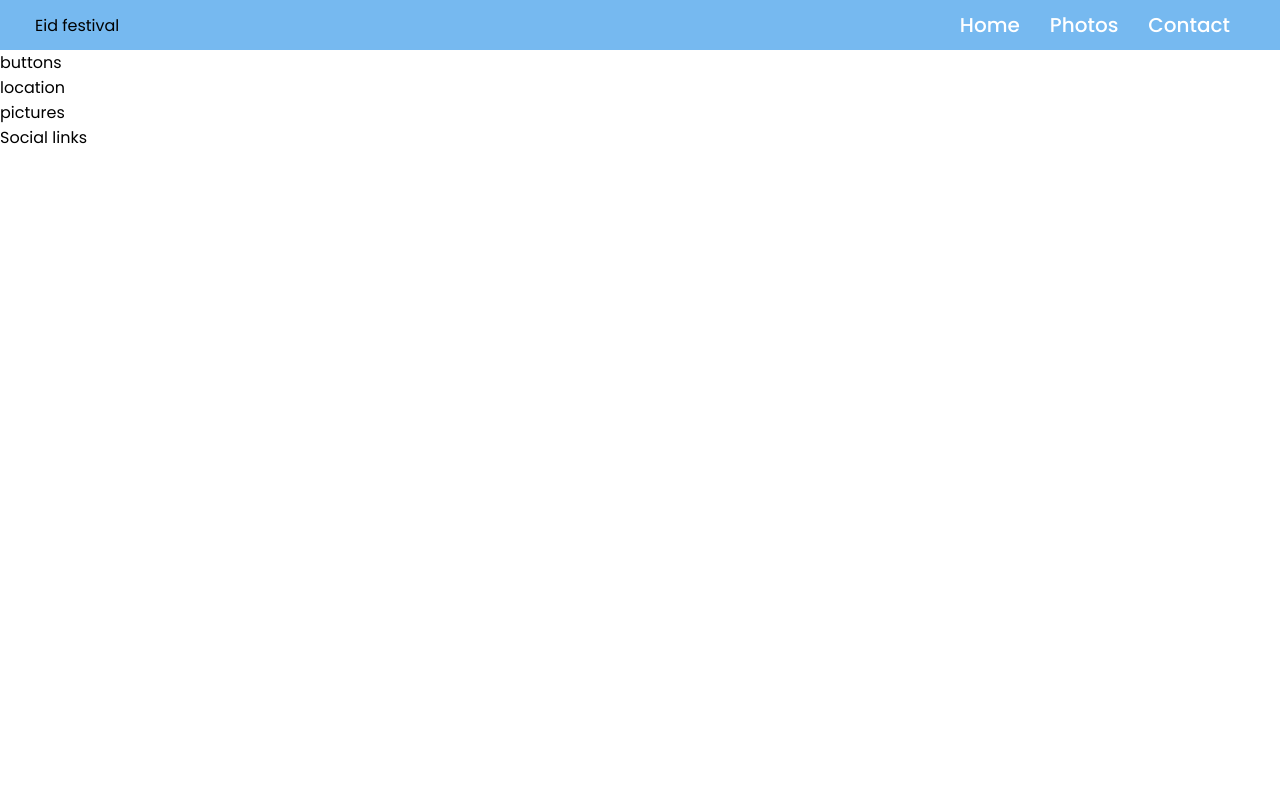
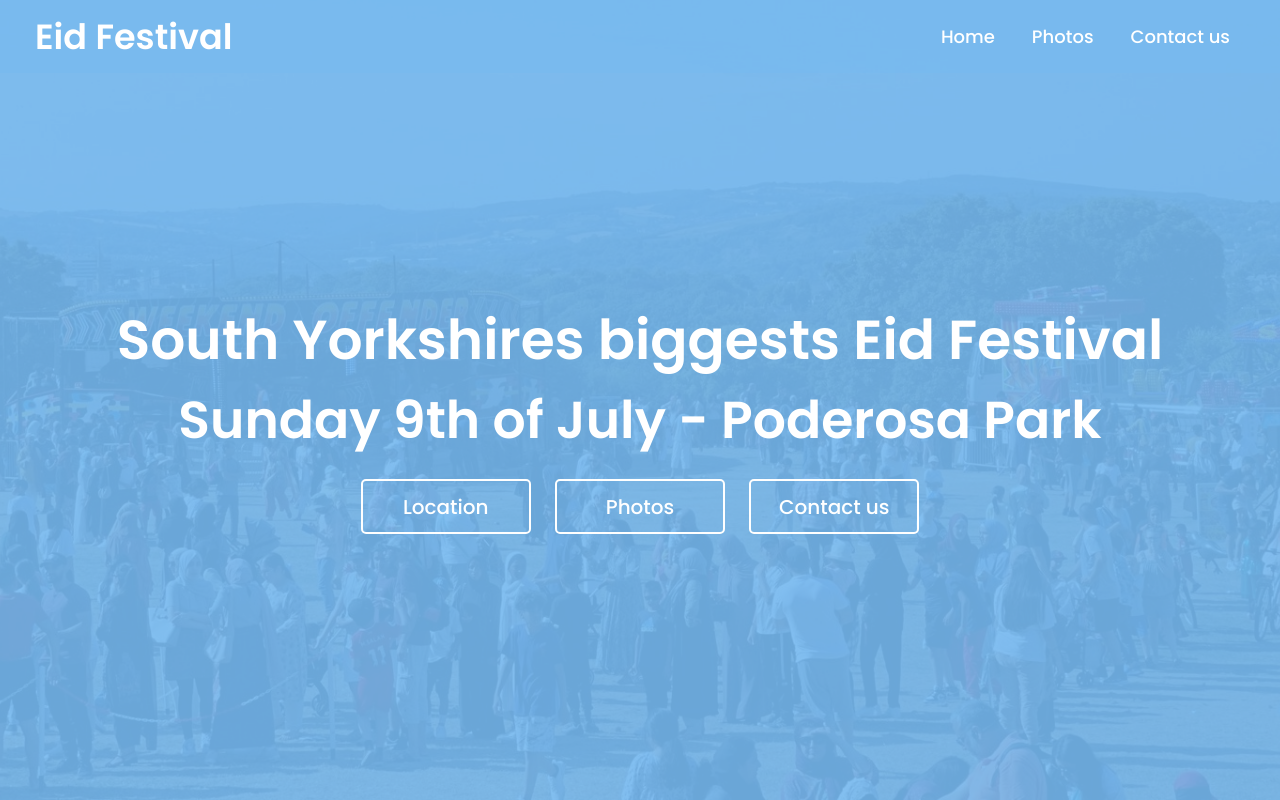
Before and after one commit to agunny/Eid-festival---Project, a plain HTML site: page index.html in a window 1280 px wide. Drawn offline with Linux system fonts and the light colour scheme.

Commit message:
styled home page and added buttons

```diff
--- a/assets/css/style.css
+++ b/assets/css/style.css
@@ -4,15 +4,23 @@
     margin: 0;
     padding: 0;
     box-sizing: border-box;
-    font-family: "poppins", sans-serif;
+    font-family: "Poppins", sans-serif;
 }
+
+::selection {
+    color: #000;
+    background: #fff;
+}
+
 nav {
     position: fixed;
-    background: #76b9f0;
+    background: rgba(118, 185, 240, 0.5);
     width: 100%;
     padding: 10px 0;
+    z-index: 1;
 }
-Nav .menu {
+
+nav .menu {
     max-width: 1250px;
     margin: auto;
     display: flex;
@@ -20,32 +28,107 @@ Nav .menu {
     justify-content: space-between;
     padding: 0 20px;
 }
+
 .menu .logo a {
     text-decoration: none;
-    color: white;
+    color: #fff;
     font-size: 35px;
-    font-weight: 800;
+    font-weight: 600;
 }
+
 .menu ul {
+    display: inline-flex;
+}
+
+.menu ul li {
     list-style: none;
-    margin-left: 10px;
+    margin-left: 7px;
 }
+
 .menu ul li:first-child {
     margin-left: 0px;
 }
+
 .menu ul li a {
     text-decoration: none;
-    color: white;
+    color: #fff;
+    font-size: 18px;
+    font-weight: 500;
+    padding: 8px 15px;
+    border-radius: 5px;
+    transition: all 0.3s ease;
+}
+
+.menu ul li a:hover {
+    background: #fff;
+    color: black;
+}
+
+.img {
+    background: url("/assets/images/Hero-Image.png") no-repeat;
+    width: 100%;
+    height: 100vh;
+    background-size: cover;
+    background-position: center;
+    position: relative;
+}
+
+.img::before {
+    content: "";
+    position: absolute;
+    height: 100%;
+    width: 100%;
+    background: rgba(118, 185, 240, 0.5);
+}
+
+.center {
+    position: absolute;
+    top: 52%;
+    left: 50%;
+    transform: translate(-50%, -50%);
+    width: 100%;
+    padding: 0 20px;
+    text-align: center;
+}
+
+.center .title {
+    color: #fff;
+    font-size: 55px;
+    font-weight: 600;
+}
+
+.center .subtitle {
+    color: #fff;
+    font-size: 52px;
+    font-weight: 600;
+}
+
+.center .buttons {
+    margin-top: 20px;
+}
+
+.center .buttons button {
+    text-decoration: none;
+    height: 55px;
+    width: 170px;
+    border-radius: 5px;
+    border: none;
+    margin: 0 10px;
+    border: 2px solid white;
     font-size: 20px;
     font-weight: 500;
-    padding: 8px 15px;
-    border-radius: 10px;
+    padding: 0 10px;
+    cursor: pointer;
+    outline: none;
+    transition: all 0.3s ease;
+}
 
+.center .buttons button {
+    color: #fff;
+    background: none;
 }
-.menu ul li a:hover {
+
+.buttons button:hover {
     background: white;
     color: black;
 }
-.menu ul {
-    display: inline-flex;
-}
--- a/index.html
+++ b/index.html
@@ -15,31 +15,28 @@
     <nav>
         <div class="menu">
             <div class="logo">
-                Eid festival
+                <a href="#">Eid Festival<a>
             </div>
             <ul>
                 <li><a href="#">Home</a></li>
                 <li><a href="#">Photos</a></li>
-                <li><a href="#">Contact</a></li>
+                <li><a href="#">Contact us</a></li>
             </ul>
         </div>
     </nav>
-    <div></div>
-    <div>
-        <div>title</div>
-        <div>subtitle</div>
-        <div>buttons</div>
+    <div class="img"></div>
+    <div class="center">
+        <div class="title">South Yorkshires biggests Eid Festival</div>
+        <div class="subtitle">Sunday 9th of July - Poderosa Park</div>
+        <div class="buttons">
+            <button>Location</button>
+            <button>Photos</button>
+            <button>Contact us</button>
+        </div>
     </div>
 
 
 
+</body>
 
-
-
-
-
-    <div>location</div>
-    <div>pictures</div>
-    <footer>Social links</footer>
-
-</body>
+</html>
```
Also changed, not shown: assets/images/Hero-Image.png (added).
